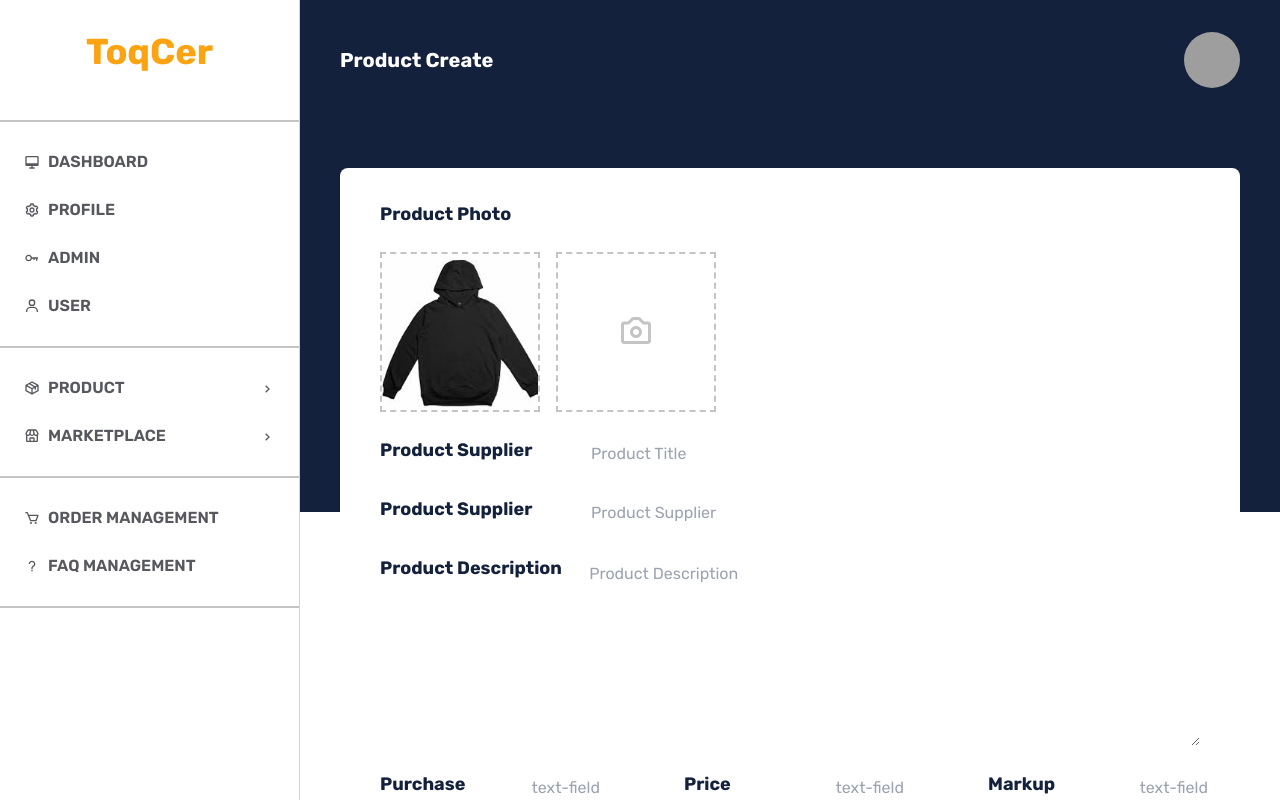
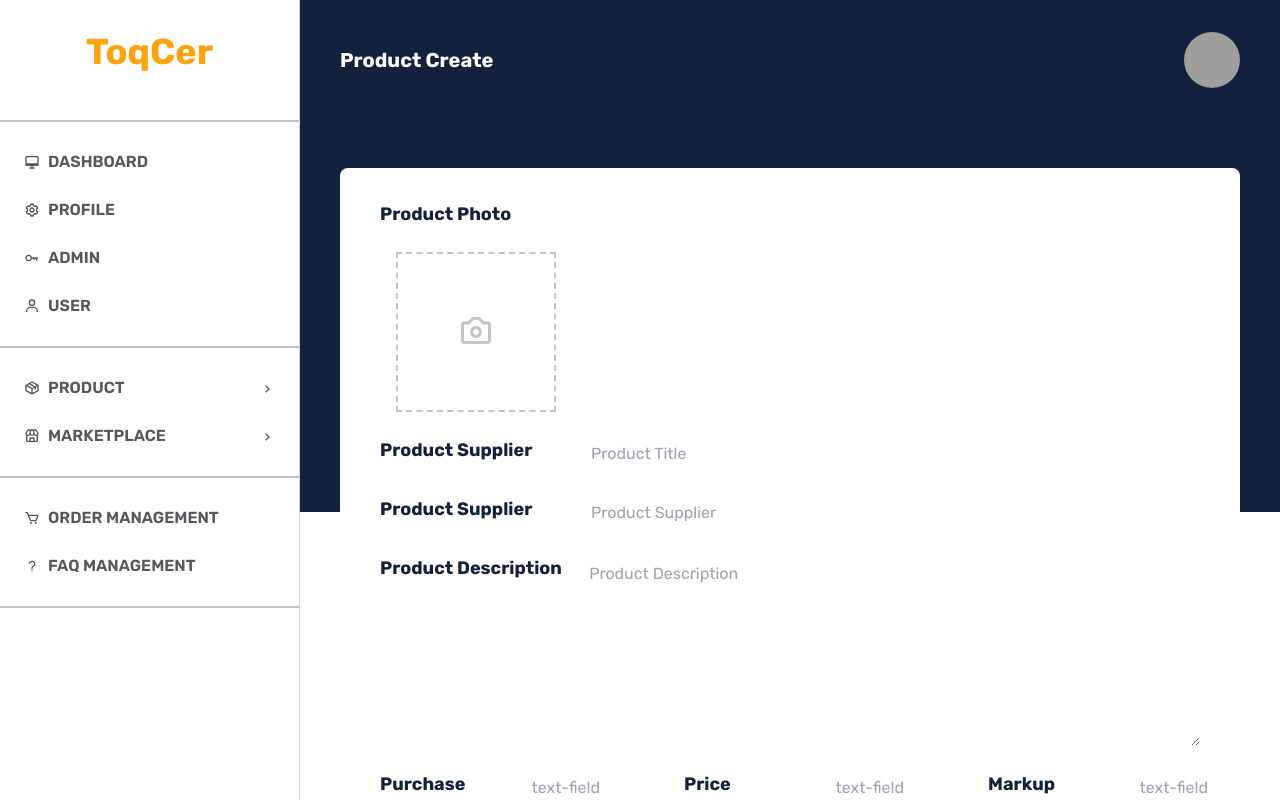
Before and after one commit to toqcer/next-fe, a Next.js app: page /admin/product/create in a window 1280 px wide. Built offline with nearby package versions, Linux system fonts and the light colour scheme; grey boxes are pictures that could not be loaded.

Commit message:
[ADD] Dynamic input things

```diff
--- /dev/null
+++ b/components/molecules/ImgUpload/ImgUpload.js
@@ -0,0 +1,12 @@
+import React from "react";
+import Image from "next/image";
+
+const ImgUpload = ({ src }) => {
+  return (
+    <div className="h-40 w-40 flex justify-center items-center border-dashed border-2 border-muted relative object-cover">
+      <Image src={src} alt="product-pict" objectFit="cover" layout="fill" />
+    </div>
+  );
+};
+
+export default ImgUpload;
--- a/components/molecules/index.js
+++ b/components/molecules/index.js
@@ -10,6 +10,7 @@ import Pagination from "./Pagination/Pagination";
 import Tooltip from "./Tooltip/Tooltip";
 import ActionButton from "./ActionButton/ActionButton";
 import DeletedModal from "./Modal/DeletedModal";
+import ImgUpload from "./ImgUpload/ImgUpload";
 
 export {
   Form,
@@ -24,4 +25,5 @@ export {
   Tooltip,
   ActionButton,
   DeletedModal,
-}
+  ImgUpload,
+};
--- a/pages/admin/product/create.js
+++ b/pages/admin/product/create.js
@@ -1,106 +1,88 @@
-import { BiCamera } from 'react-icons/bi';
-import Image from 'next/image';
+import { useState } from "react";
+import Image from "next/image";
+import { BiCamera } from "react-icons/bi";
 
-import AdminTemplates from '@components/templates/admin/AdminTemplates';
-import { Button, Input, Label, TextArea } from '@components/atoms';
+import { ImgUpload } from "@components/molecules";
+import AdminTemplates from "@components/templates/admin/AdminTemplates";
+import { Button, Input, Label, TextArea } from "@components/atoms";
 
 function ProductCreate() {
+  const [imgDataList, setImgDataList] = useState([]);
+  const [imgPreviews, setImgPreviews] = useState([]);
 
+  const handleInputChange = ({ target }) => {
+    const files = target.files[0];
+    const imgPreview = URL.createObjectURL(files);
+    setImgDataList([...imgDataList, files]);
+    setImgPreviews([...imgPreviews, imgPreview]);
+  };
 
   return (
     <AdminTemplates title="product create">
-        <div className='bg-white mt-12 w-full px-10 py-8 rounded-lg'>
-            <h3 className='text-primary font-bold text-lg'>Product Photo</h3>
+      <div className="bg-white mt-12 w-full px-10 py-8 rounded-lg">
+        <h3 className="text-primary font-bold text-lg">Product Photo</h3>
         <div className="flex space-x-4 my-6">
-                <div className='h-40 w-40 flex justify-center items-center border-dashed border-2 border-muted relative object-cover'>
-                    <Image
-                        src="/dummy/hoodie.jpg"
-                        alt="product-pict"
-                        objectFit='cover'
-                        layout='fill'
+          <input
+            className="absolute w-0 h-0 -z-50 invisible"
+            type="file"
+            id="imgInput"
+            onChange={handleInputChange}
           />
+          {imgPreviews.length < 2 && (
+            <label className="cursor-pointer" htmlFor="imgInput">
+              <div className="h-40 w-40 flex justify-center items-center border-dashed border-2 border-muted relative object-cover">
+                <BiCamera size={36} className="text-muted" />
               </div>
-                <div className='h-40 w-40 flex justify-center items-center border-dashed border-2 border-muted relative object-cover'>
-                    <BiCamera size={36} className='text-muted'/>
+            </label>
+          )}
+          {imgPreviews.length > 0 &&
+            imgPreviews.map((image, idx) => (
+              <ImgUpload key={idx} src={image} />
+            ))}
         </div>
+        <div className="my-6 flex">
+          <Label htmlFor="title" text="Product Supplier" />
+          <Input type="text" id="title" placeholder="Product Title" />
         </div>
-            <div className='my-6 flex'>
-                <Label htmlFor='title' text="Product Supplier"/>
-                <Input
-                    type="text"
-                    id="title"
-                    placeholder="Product Title"
-                />
+        <div className="my-6 flex">
+          <Label htmlFor="supplier" text="Product Supplier" />
+          <Input type="text" id="supplier" placeholder="Product Supplier" />
         </div>
-            <div className='my-6 flex'>
-                <Label htmlFor='supplier' text="Product Supplier"/>
-                <Input
-                    type="text"
-                    id="supplier"
-                    placeholder="Product Supplier"
-                />
-            </div>
-            <div className='my-6 flex'>
-                <Label htmlFor='desc' text="Product Description"/>
-                <TextArea
-                    type="text"
-                    id="desc"
-                    placeholder="Product Description"
-                />
+        <div className="my-6 flex">
+          <Label htmlFor="desc" text="Product Description" />
+          <TextArea type="text" id="desc" placeholder="Product Description" />
         </div>
         <div className="my-6 flex gap-4">
-                <div className='flex'>
-                    <Label htmlFor='purchase' text="Purchase"/>
-                    <Input
-                        type="number"
-                        id="purchase"
-                        placeholder="text-field"
-                    />
+          <div className="flex">
+            <Label htmlFor="purchase" text="Purchase" />
+            <Input type="number" id="purchase" placeholder="text-field" />
           </div>
-                <div className='flex'>
-                    <Label htmlFor='price' text="price"/>
-                    <Input
-                        type="number"
-                        id="price"
-                        placeholder="text-field"
-                    />
+          <div className="flex">
+            <Label htmlFor="price" text="price" />
+            <Input type="number" id="price" placeholder="text-field" />
           </div>
-                <div className='flex'>
-                    <Label htmlFor='markup' text="markup"/>
-                    <Input
-                        type="number"
-                        id="markup"
-                        placeholder="text-field"
-                    />
+          <div className="flex">
+            <Label htmlFor="markup" text="markup" />
+            <Input type="number" id="markup" placeholder="text-field" />
           </div>
         </div>
         <div className="my-6 flex gap-4">
-                <div className='flex flex-1'>
-                    <Label htmlFor='stock' text="Stock"/>
-                    <Input
-                        type="number"
-                        id="stock"
-                        placeholder="text-field"
-                    />
+          <div className="flex flex-1">
+            <Label htmlFor="stock" text="Stock" />
+            <Input type="number" id="stock" placeholder="text-field" />
           </div>
-                <div className='flex flex-1'>
-                    <Label htmlFor='code' text="Code"/>
-                    <Input
-                        type="number"
-                        id="code"
-                        placeholder="text-field"
-                    />
+          <div className="flex flex-1">
+            <Label htmlFor="code" text="Code" />
+            <Input type="number" id="code" placeholder="text-field" />
           </div>
           <div className="flex-1"></div>
         </div>
         <div className="mx-auto w-48 mt-10 ">
-                <Button className="rounded-sm text-xs">
-                    Create
-                </Button>
+          <Button className="rounded-sm text-xs">Create</Button>
         </div>
       </div>
     </AdminTemplates>
-  )
+  );
 }
 
 export default ProductCreate;
```
Lines whose indentation alone changed are shown as unchanged.
